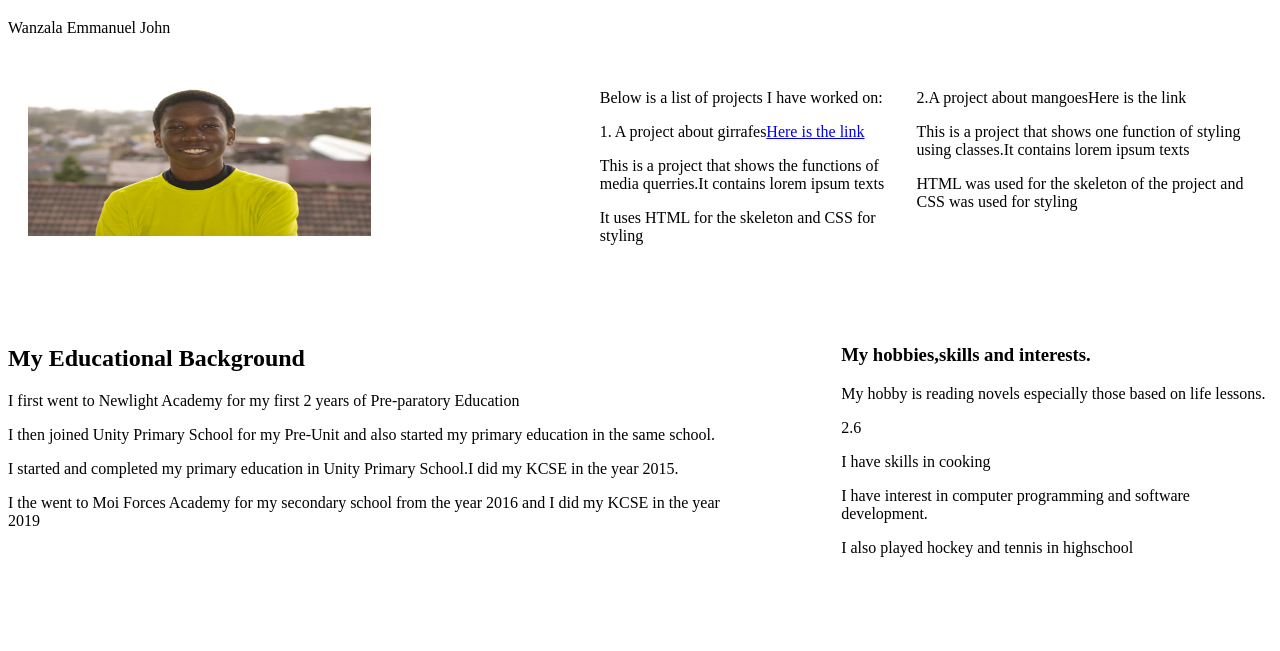
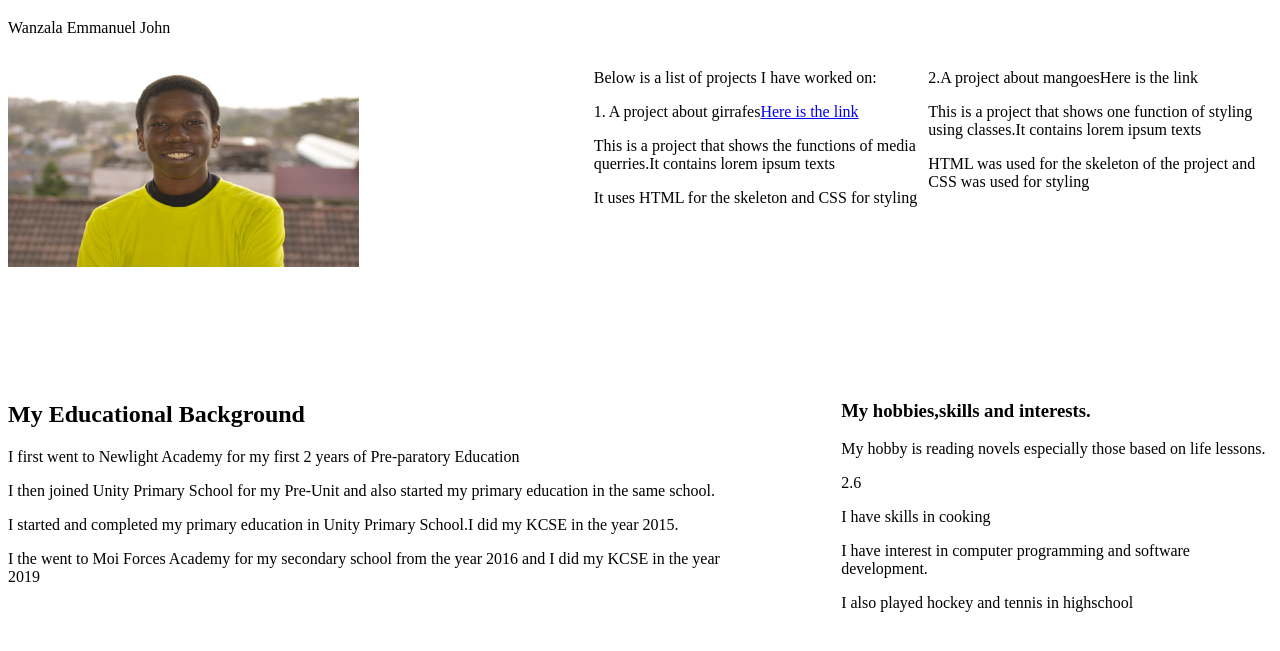
Before and after one commit to EmmanuelWanzala/portfolio, a plain HTML site: page index.html in a window 1280 px wide. Shown: the part 61-712 px from the top of the page. Drawn offline with Linux system fonts and the light colour scheme.

Commit message:
change the size of the image

```diff
--- a/CSS/styles.css
+++ b/CSS/styles.css
@@ -3,7 +3,7 @@ h1{
 }
 img{
     width: 60%;
-    height: 70%;
+    height: 90%;
     /* background:cover;
     background-repeat: no-repeat; */
 }
@@ -21,12 +21,12 @@ sectionA .one{
     padding-top: 0;
 }
 sectionA{
-    padding-bottom:60px;
+    padding-bottom:90px;
 }
 
 sectionB{
     display: flex;
-    justify-content: space-around;
+    justify-content: space-between;
 }
 .hobbies{
     padding-left: 100px;
@@ -42,5 +42,9 @@ sectionB{
 } */
 sectionA {
     display: flex;
-   padding:20px
 }
+   /* padding:20px
+} */
+sectionA .one{
+    padding-right: 10px;
+}
```
